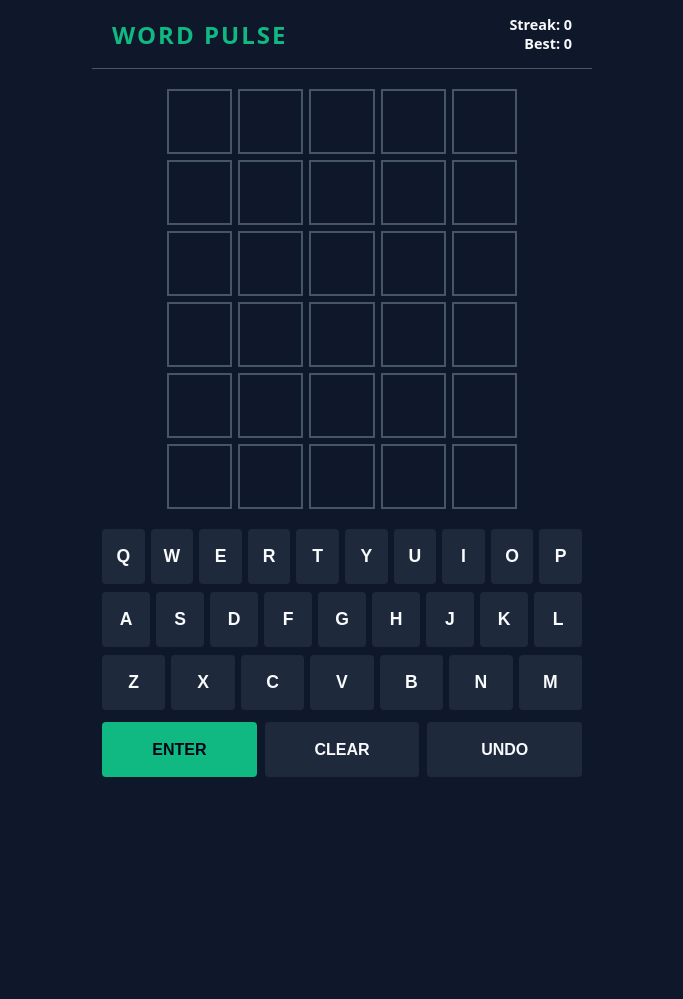
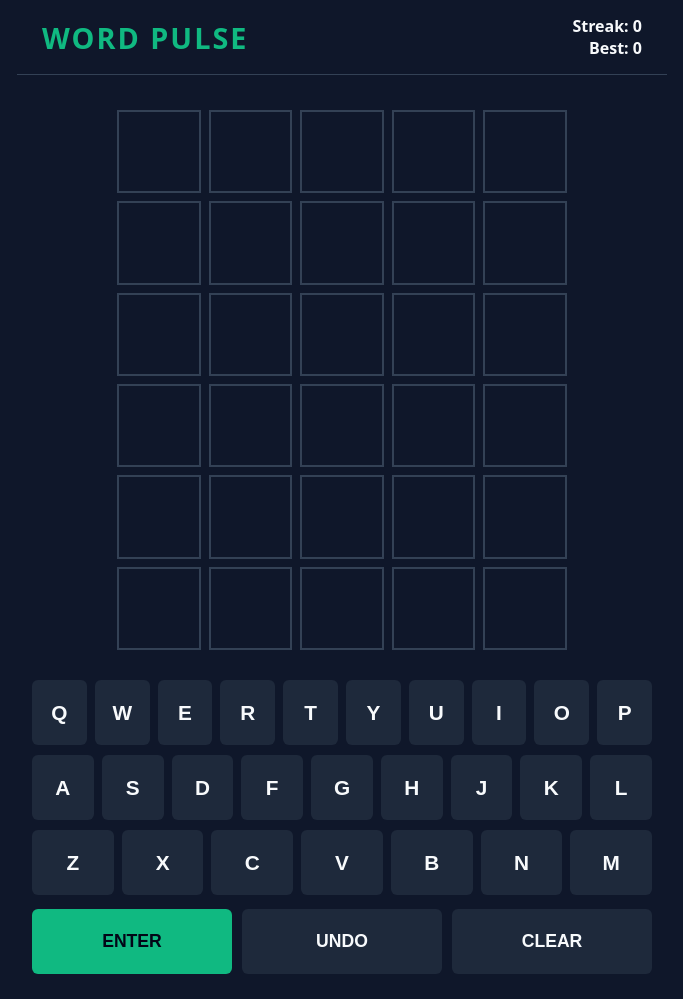
Before and after one commit to mikes8606-ui/Word-Pulse, a plain HTML site: page index.html in a window 1280 px wide. Shown: the whole page, without its empty margins (298-981 px from the left). Before the commit the page ends 800 px from the top, so only its background shows below. Drawn offline with Linux system fonts and the light colour scheme.

Commit message:
Update styles and layout in index.html

```diff
--- a/index.html
+++ b/index.html
@@ -9,7 +9,7 @@
             --bg-color: #0f172a;
             --text-color: #f8fafc;
             --emerald: #10b981;
-            --gray: #475569;
+            --gray: #334155;
             --keyboard-bg: #1e293b;
         }
         body {
@@ -22,6 +22,7 @@
             flex-direction: column;
             align-items: center;
             height: 100vh;
+            height: 100dvh;
             touch-action: manipulation;
         }
         header {
@@ -29,13 +30,21 @@
             justify-content: space-between;
             align-items: center;
             width: 100%;
-            max-width: 500px;
-            padding: 15px 20px;
+            max-width: 650px;
+            padding: 15px 25px;
             border-bottom: 1px solid var(--gray);
             box-sizing: border-box;
         }
-        h1 { margin: 0; font-size: 1.5rem; letter-spacing: 2px; color: var(--emerald); }
-        .score-container { text-align: right; font-size: 0.9rem; font-weight: bold; }
+        h1 { margin: 0; font-size: 1.8rem; letter-spacing: 2px; color: var(--emerald); }
+        .score-container { text-align: right; font-size: 1rem; font-weight: bold; }
+
+        #message {
+            height: 24px;
+            font-size: 1.2rem;
+            font-weight: bold;
+            color: #ef4444;
+            margin-top: 15px;
+        }
 
         #board-container {
             flex-grow: 1;
@@ -43,79 +52,78 @@
             justify-content: center;
             align-items: center;
             width: 100%;
-            padding: 10px;
+            padding: 20px;
             box-sizing: border-box;
         }
         #board {
             display: grid;
             grid-template-rows: repeat(6, 1fr);
-            grid-gap: 6px;
+            grid-gap: 8px;
             width: 100%;
-            max-width: 350px;
+            max-width: 450px;
             aspect-ratio: 5/6;
         }
         .row {
             display: grid;
             grid-template-columns: repeat(5, 1fr);
-            grid-gap: 6px;
+            grid-gap: 8px;
         }
         .tile {
             border: 2px solid var(--gray);
             display: flex;
             justify-content: center;
             align-items: center;
-            font-size: 2rem;
+            font-size: 2.5rem;
             font-weight: bold;
             text-transform: uppercase;
+            user-select: none;
         }
-        .tile.correct { background-color: var(--emerald); border-color: var(--emerald); }
-        .tile.present { background-color: #eab308; border-color: #eab308; }
+        .tile.correct { background-color: var(--emerald); border-color: var(--emerald); color: #020617; }
+        .tile.present { background-color: #eab308; border-color: #eab308; color: #020617; }
         .tile.absent { background-color: var(--gray); border-color: var(--gray); }
 
         #keyboard {
             width: 100%;
-            max-width: 500px;
-            padding: 10px;
+            max-width: 650px;
+            padding: 10px 15px 25px 15px;
             box-sizing: border-box;
             display: flex;
             flex-direction: column;
-            gap: 8px;
-            margin-bottom: 15px;
+            gap: 10px;
         }
         .key-row {
             display: flex;
             justify-content: center;
-            gap: 6px;
+            gap: 8px;
         }
         button {
             background-color: var(--keyboard-bg);
             color: var(--text-color);
             border: none;
-            border-radius: 4px;
-            height: 55px;
-            font-size: 1.1rem;
+            border-radius: 6px;
+            height: 65px;
+            font-size: 1.3rem;
             font-weight: bold;
             cursor: pointer;
             flex: 1;
             text-transform: uppercase;
+            user-select: none;
+            touch-action: manipulation;
         }
         .controls-row {
             display: flex;
             justify-content: center;
-            gap: 8px;
+            gap: 10px;
             margin-top: 4px;
         }
         .controls-row button {
-            max-width: none;
-            font-size: 1rem;
+            flex: 1;
+            font-size: 1.1rem;
         }
-        .enter-btn { background-color: var(--emerald); color: #020617; }
-
-        #message {
-            height: 24px;
-            font-weight: bold;
-            color: #ef4444;
-            margin-top: 10px;
+        .enter-btn {
+            background-color: var(--emerald);
+            color: #020617;
+            flex: 1.5;
         }
     </style>
 </head>
@@ -169,8 +177,8 @@
         </div>
         <div class="controls-row">
             <button class="enter-btn" onclick="submitGuess()">ENTER</button>
+            <button onclick="undoLetter()">UNDO</button>
             <button onclick="clearRow()">CLEAR</button>
-            <button onclick="undoLetter()">UNDO</button>
         </div>
     </div>
 
@@ -300,4 +308,3 @@
     </script>
 </body>
 </html>
-<!-- REPLACE THIS FILE WITH YOUR ACTUAL GAME index.html BEFORE UPLOADING -->
```
